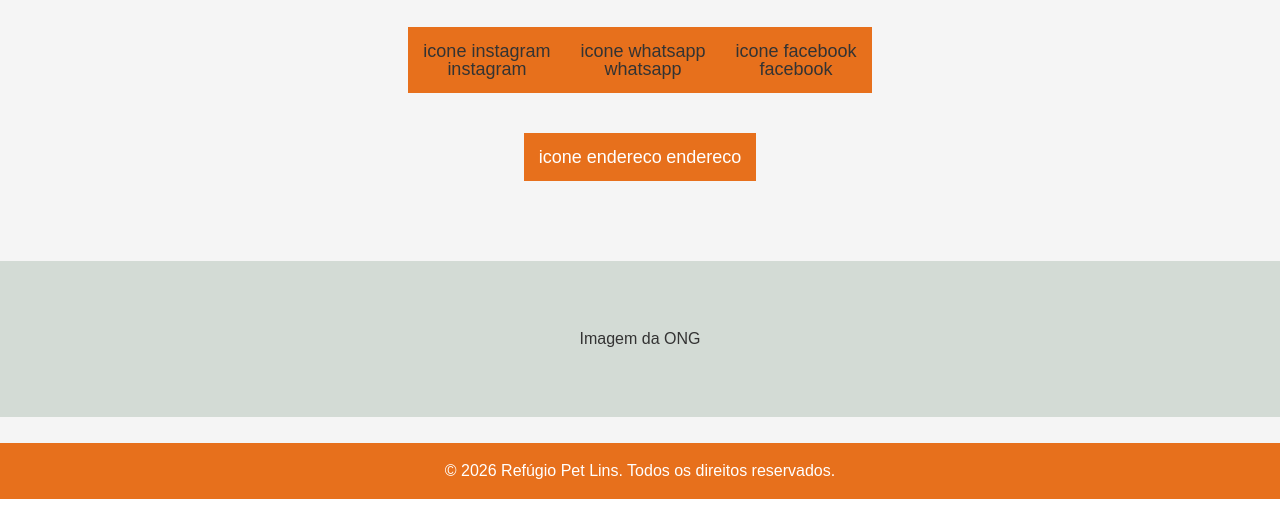
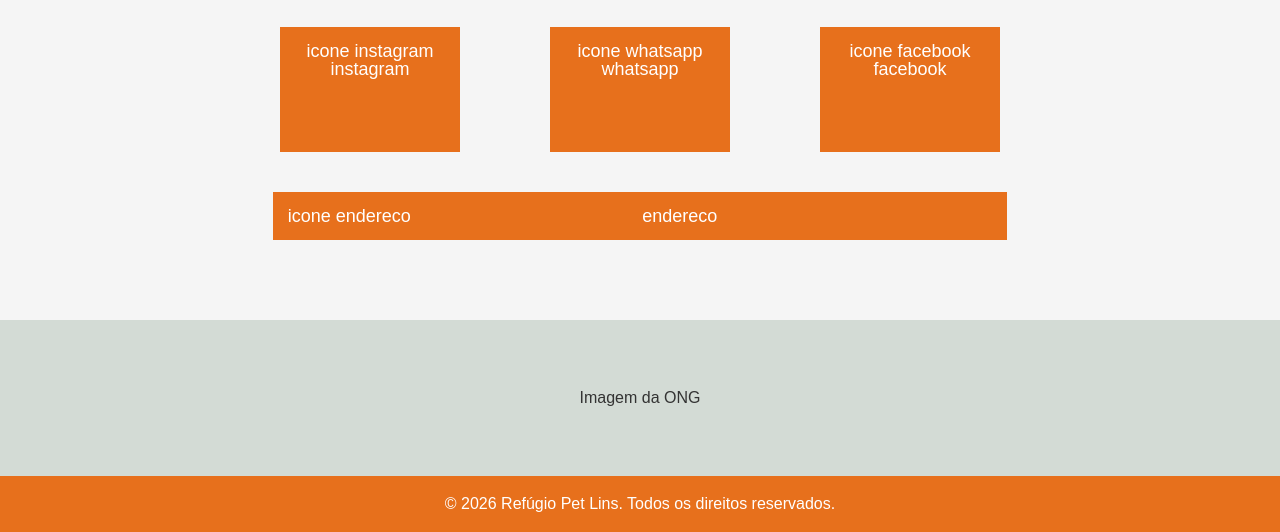
Before and after one commit to adrianobezerra1/refugio-pet-lins, a plain HTML site: page codigo/contato.html in a window 1280 px wide. Shown: the part 301-833 px from the top of the page. Before the commit the page ends 800 px from the top, so only its background shows below. Drawn offline with Linux system fonts and the light colour scheme.

Commit message:
edicao dos elementos em contato.css

```diff
--- a/codigo/css/contato.css
+++ b/codigo/css/contato.css
@@ -140,22 +140,26 @@ footer {
     margin: 0;
     font-size: 18px;
     text-align:left;
-    float: left center;
     display: inline-block;
+    width: 350px;
 }
 
 .contatos {
     margin: 0;
     font-size: 18px;
     text-align:left;
-    float: left center;
     display: inline-block;
     background-color: #E7701C;
     padding: 15px;
     text-align: center;
+    width: 150px;
+    height: 95px;
+    color: #FFFFFF;
 }
 .conteudo {
     display: flex;
     justify-content: center;
     margin-bottom: 40px;
+    display: flex;
+    gap: 90px;
 }
```
